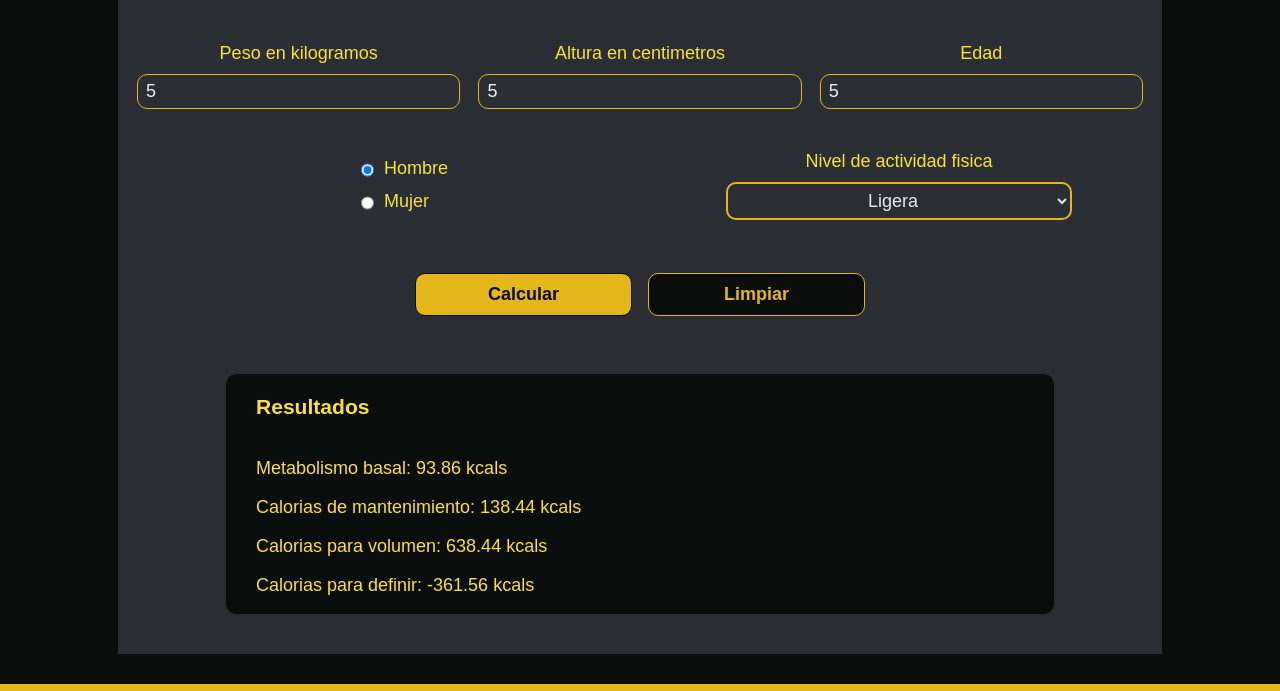
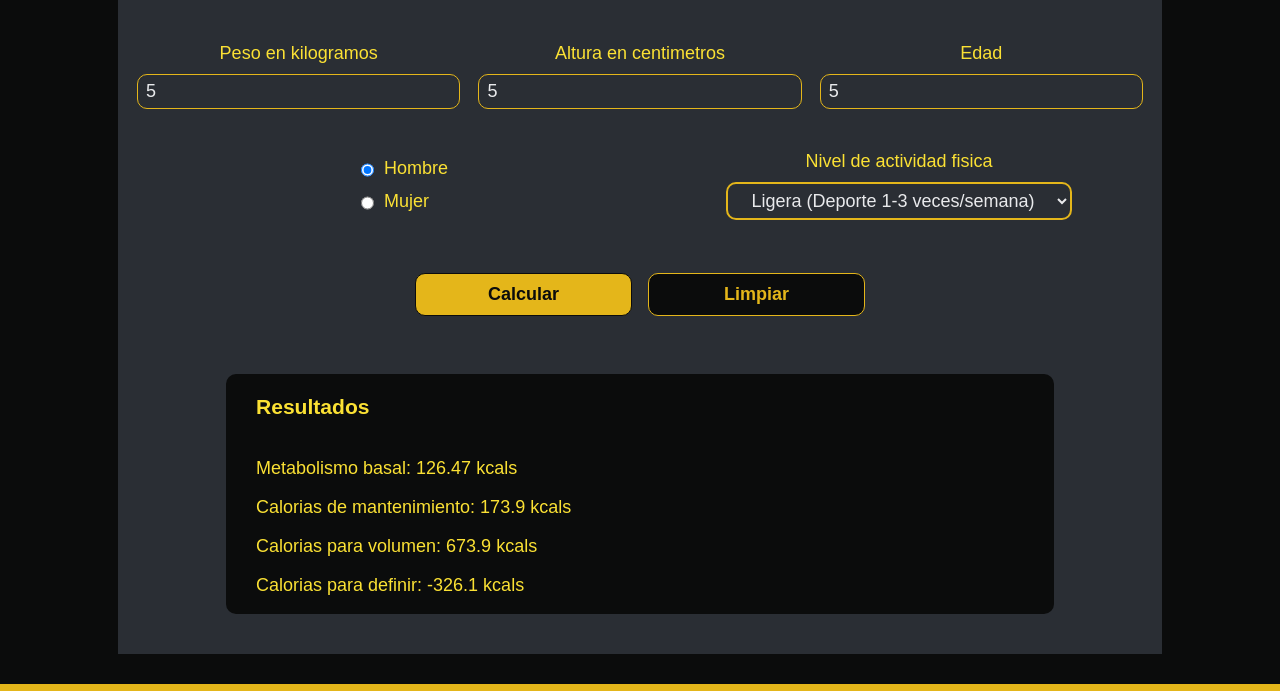
Before and after one commit to LuisGildardoAlvarado/calculadoraCaloriasMK1, a website built with Vite: page index.html in a window 1280 px wide. Both pictures are taken after typing "5", "5", "5" into the empty fields and a click on the button "Calcular". Shown: the part 83-774 px from the top of the page. Built offline with nearby package versions, Linux system fonts and the light colour scheme; a web font is replaced by a local one.

Commit message:
modificacion de formula en Calculos y section

```diff
--- a/components/Calculos.js
+++ b/components/Calculos.js
@@ -5,17 +5,10 @@ export function Calculations(weight, height, age, PAF, gender) {
     const BMHBm = parseFloat(
       (66.473 + 13.751 * weight + 5.0033 * height - 6.755 * age).toFixed(2)
     );
-    //Basal Metabolic Miffin-St.Jeor in men
-    const BMMSm = parseFloat(
-      (10 * weight + 6.25 * height - 5 * age + 5).toFixed(2)
-    );
-    const BMPromm = parseFloat(((BMHBm + BMMSm) / 2).toFixed(2));
-    //Thermogenic Effect Food
-    const TEFm = BMPromm * 0.1;
     //Total Energy Expenditure
-    const TEEm = parseFloat((BMPromm * PAF + TEFm).toFixed(2));
+    const TEEm = parseFloat((BMHBm * PAF).toFixed(2));
 
-    const cals = { BM: BMPromm, TEE: TEEm };
+    const cals = { BM: BMHBm, TEE: TEEm };
     return cals;
   }
   if (gender === "women") {
@@ -25,17 +18,10 @@ export function Calculations(weight, height, age, PAF, gender) {
       (655.1 + 9.463 * weight + 1.8 * height - 4.6756 * age).toFixed(2)
     );
 
-    //Basal Metabolic Miffin-St.Jeor in women
-    const BMMSw = parseFloat(
-      (10 * weight + 6.25 * height - 5 * age - 161).toFixed(2)
-    );
-    const BMPromw = parseFloat(((BMHBw + BMMSw) / 2).toFixed(2));
-    //Thermogenic Effect Food
-    const TEFw = BMPromw * 0.1;
     //Total Energy Expenditure
-    const TEEw = parseFloat((BMPromw * PAF + TEFw).toFixed(2));
+    const TEEw = parseFloat((BMHBw * PAF).toFixed(2));
 
-    const cals = { BM: BMPromw, TEE: TEEw };
+    const cals = { BM: BMHBw, TEE: TEEw };
     return cals;
   }
 }
--- a/index.html
+++ b/index.html
@@ -83,11 +83,15 @@
         <div class="input-box-select">
           <label>Nivel de actividad fisica</label>
           <select name="PAF" id="PAF">
-            <option value="1.2">Muy ligera</option>
-            <option value="1.375" selected>Ligera</option>
-            <option value="1.55">Moderada</option>
-            <option value="1.725">Activa</option>
-            <option value="1.9">Muy activa</option>
+            <option value="1.2">Muy ligera (Poco o nada de ejercicio)</option>
+            <option value="1.375" selected>
+              Ligera (Deporte 1-3 veces/semana)
+            </option>
+            <option value="1.55">Moderada (Deporte 3-5 veces/semana)</option>
+            <option value="1.725">Activa (Deporte 6-7 veces/semana)</option>
+            <option value="1.9">
+              Muy activa (Deporte 2horas/dia , Correr, trabajos de fuerza)
+            </option>
           </select>
           <div class="select-arrow"></div>
         </div>
--- a/index.js
+++ b/index.js
@@ -33,8 +33,12 @@ function formCalculate(e) {
   const resultHTML = `<div>
           <p id="BMP">Metabolismo basal:  ${cals.BM} kcals</p>
           <p id="TEE">Calorias de mantenimiento:  ${cals.TEE} kcals</p>
-          <p>Calorias para volumen:  ${cals.TEE + 500.0} kcals</p>
-          <p>Calorias para definir:  ${cals.TEE - 500.0} kcals</p>
+          <p>Calorias para volumen:  ${parseFloat(
+            (cals.TEE + 500.0).toFixed(2)
+          )} kcals</p>
+          <p>Calorias para definir:  ${parseFloat(
+            (cals.TEE - 500.0).toFixed(2)
+          )} kcals</p>
           </div>
   `;
   results.innerHTML = resultHTML;
```
